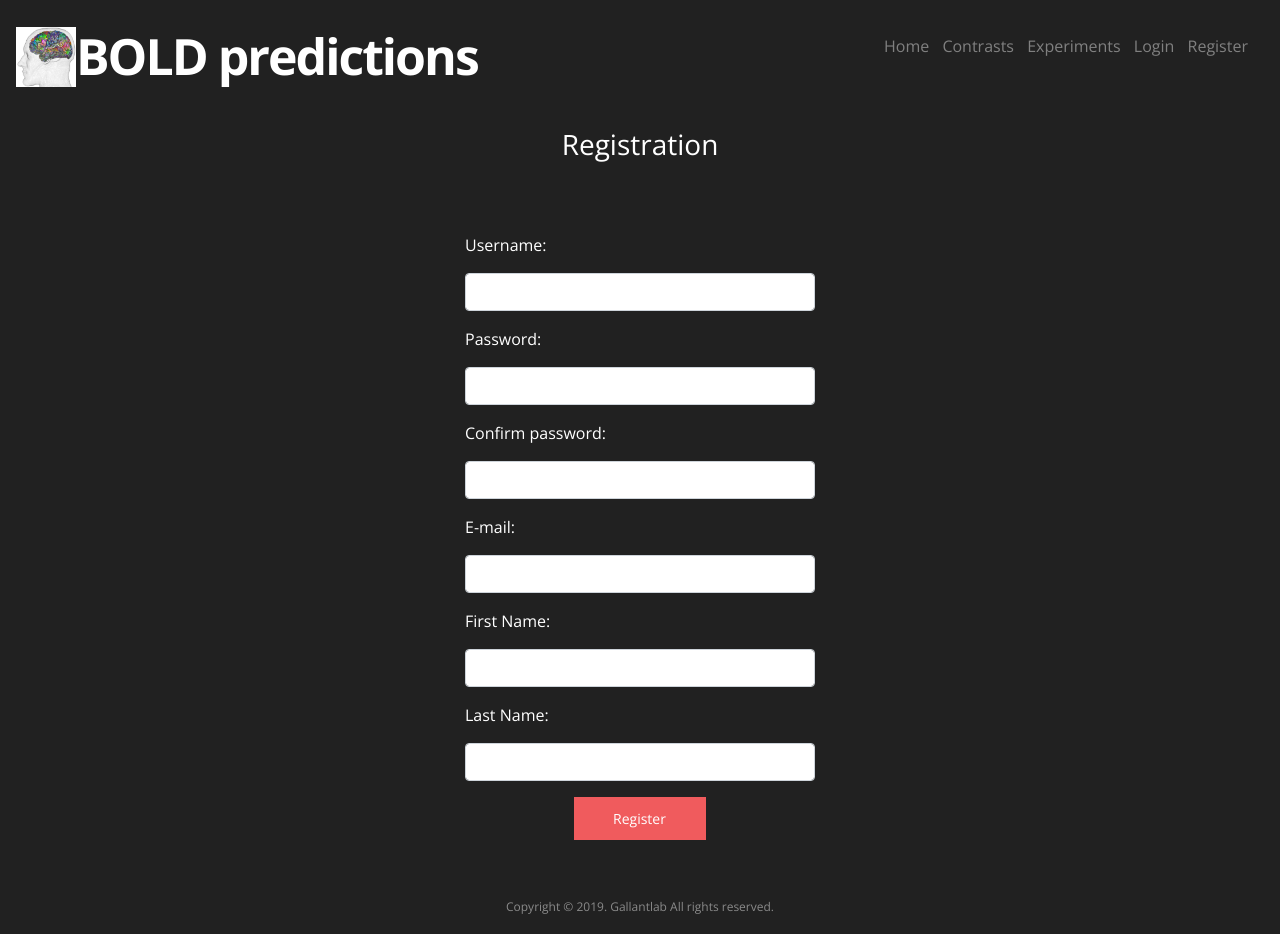
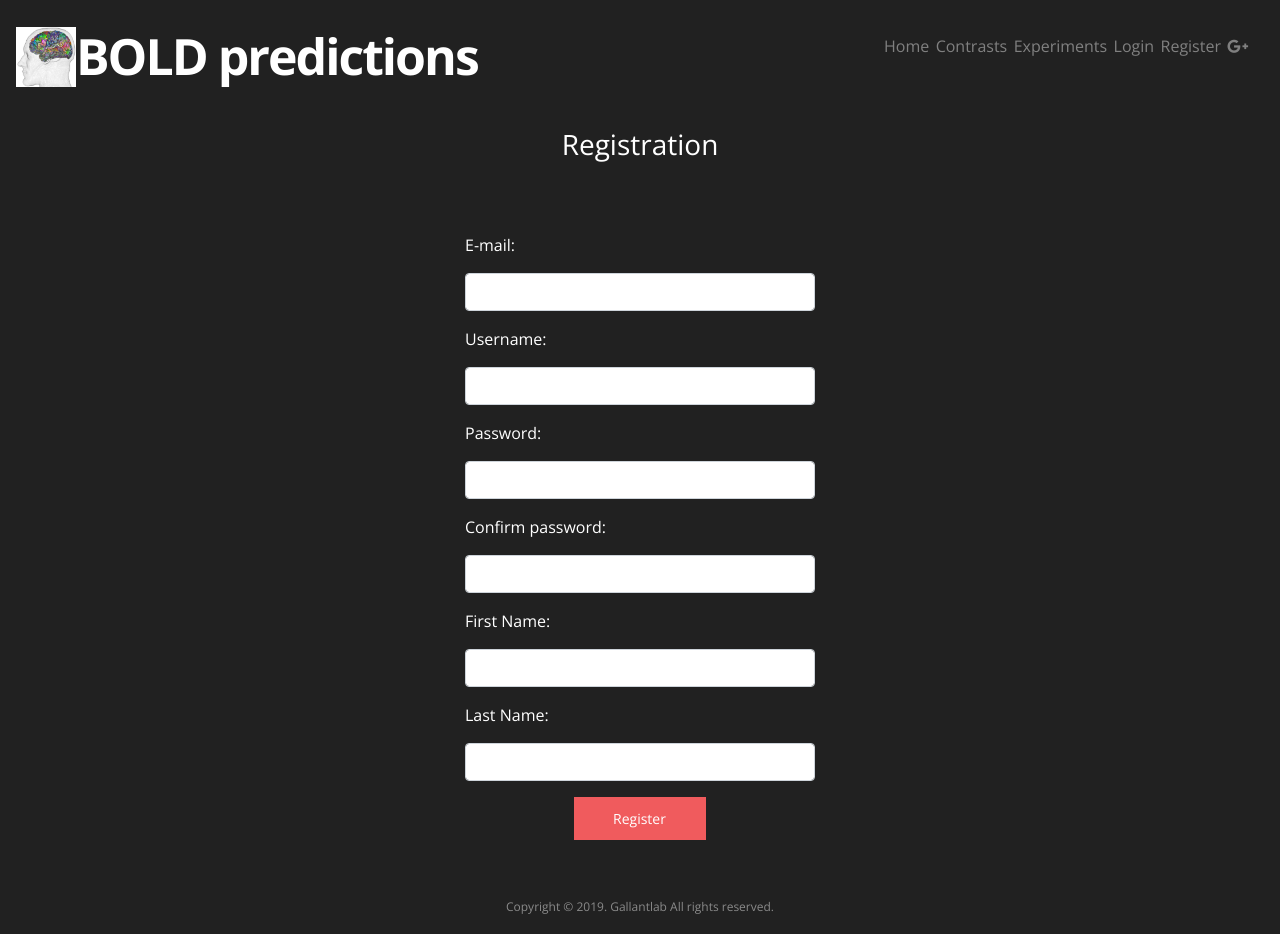
Before and after one commit to boldprediction/website, a Django app: page /register in a window 1280 px wide. Run offline with Django 3.2, Linux system fonts and the light colour scheme; some libraries are stand-ins or nearby versions.

Commit message:
restructure the header page

```diff
--- a/boldpredict/forms.py
+++ b/boldpredict/forms.py
@@ -5,6 +5,11 @@ from boldpredict.models import *
 from django.contrib.auth.password_validation import validate_password, get_default_password_validators
 
 class RegistrationForm(forms.Form):
+    email = forms.CharField(max_length = 30,
+                        label = 'E-mail',
+                        required = True,
+                        widget = forms.EmailInput(attrs = {'id':'id_email','class' : 'form-control'}),
+                        )
     username = forms.CharField(max_length = 20,
                                label = 'Username',
                                required = True,
@@ -23,11 +28,7 @@ class RegistrationForm(forms.Form):
                                   widget = forms.PasswordInput(attrs= {'id':'id_confirm_password','class' : 'form-control'}),
                                   error_messages = {'required':'password cannot be none'},
                                   )
-    email = forms.CharField(max_length = 30,
-                            label = 'E-mail',
-                            required = False,
-                            widget = forms.EmailInput(attrs = {'id':'id_email','class' : 'form-control'}),
-                            )
+
     first_name = forms.CharField(max_length = 20,
                                  label = 'First Name',
                                  required = True,
--- a/boldpredict/static/boldpredict/styles.css
+++ b/boldpredict/static/boldpredict/styles.css
@@ -226,22 +226,3 @@ margin:10px;
 	  margin-bottom:10px;
 	}
 }
-
-/* .login_btn{
-	background-position: 10px 0px;
-}
- */
-
-@font-face {
-  font-family: 'FontAwesome';
-  src: url('../fonts/fontawesome-webfont.eot?v=4.6.3');
-  src: url('../fonts/fontawesome-webfont.eot?#iefix&v=4.6.3') format('embedded-opentype'), url('../fonts/fontawesome-webfont.woff2?v=4.6.3') format('woff2'), url('../fonts/fontawesome-webfont.woff?v=4.6.3') format('woff'), url('../fonts/fontawesome-webfont.ttf?v=4.6.3') format('truetype'), url('../fonts/fontawesome-webfont.svg?v=4.6.3#fontawesomeregular') format('svg');
-  font-weight: normal;
-  font-style: normal;
-}
-.fa-google-plus-square:before {
-  content: "\f0d4";
-}
-.fa-google-plus:before {
-  content: "\f0d5";
-}
--- a/boldpredict/templates/boldpredict/base.html
+++ b/boldpredict/templates/boldpredict/base.html
@@ -8,6 +8,7 @@
 		integrity="sha384-ggOyR0iXCbMQv3Xipma34MD+dH/1fQ784/j6cY/iJTQUOhcWr7x9JvoRxT2MZw1T" crossorigin="anonymous">
 	{% load static %}
 	<link href="{% static 'boldpredict/styles.css' %}" rel="stylesheet" type="text/css">
+	<link href="{% static 'boldpredict/font-awesome.css' %}" rel="stylesheet" type="text/css">
 	{% block staticfiles %}
 	{% endblock %}
 	<!-- Bootstrap core CSS -->
@@ -40,6 +41,7 @@
 										{% else %}
 										<li><a href="{% url 'login' %}">Login</a></li>
 										<li><a href="{% url 'register' %}">Register</a></li>
+										<a href="#" class="social-button google"><i class="fa fa-google-plus"></i></a>
 										{% endif %}
 									</ul>
 							</div>
--- a/boldpredict/templates/boldpredict/register.html
+++ b/boldpredict/templates/boldpredict/register.html
@@ -63,7 +63,6 @@
 				<ul>
 					<li><a href="" title="Twitter" class="twitterIcon"></a></li>
 					<li><a href="" title="facebook" class="facebookIcon"></a></li>
-				</ul>
 			</div>
 		</div>
 	</div>
```
